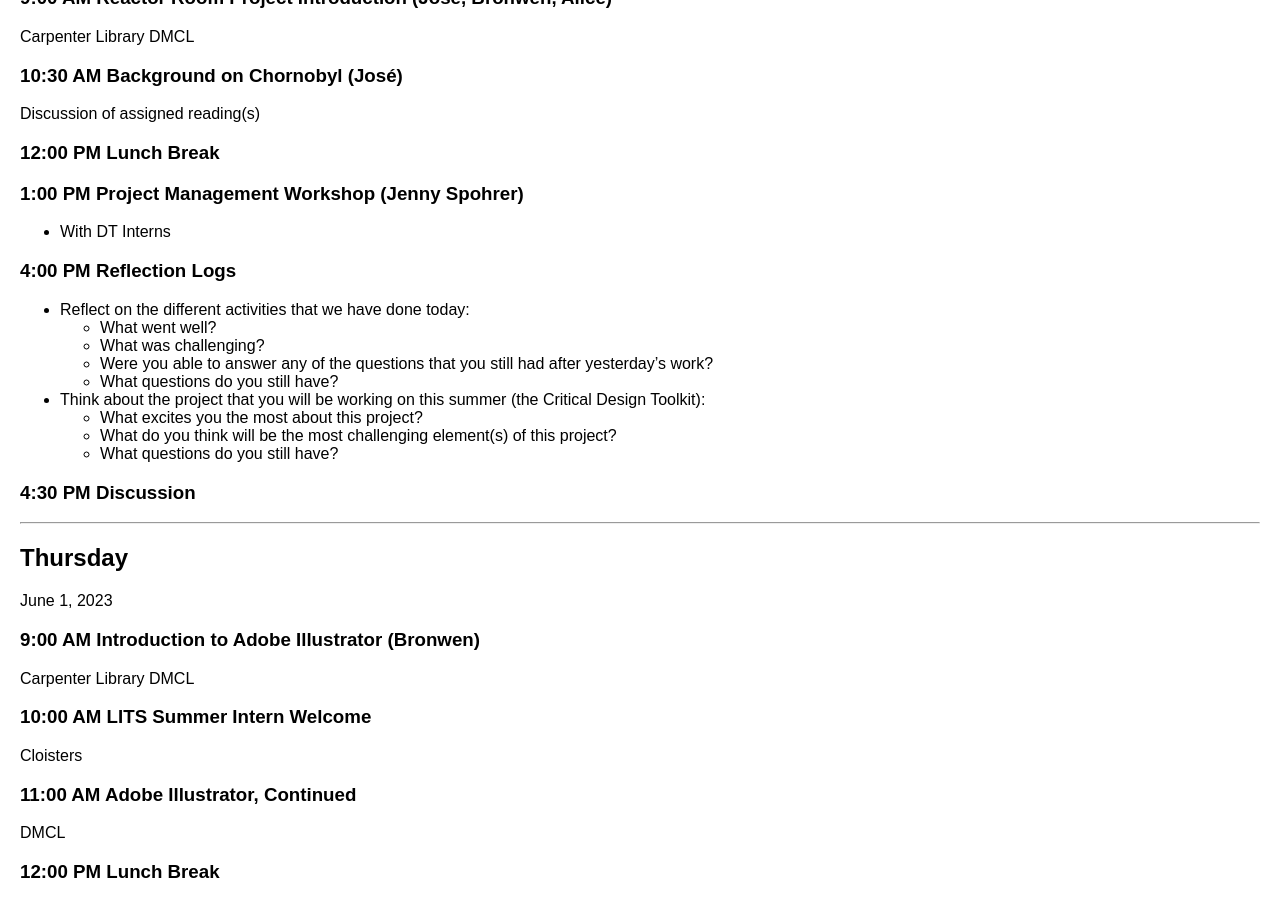
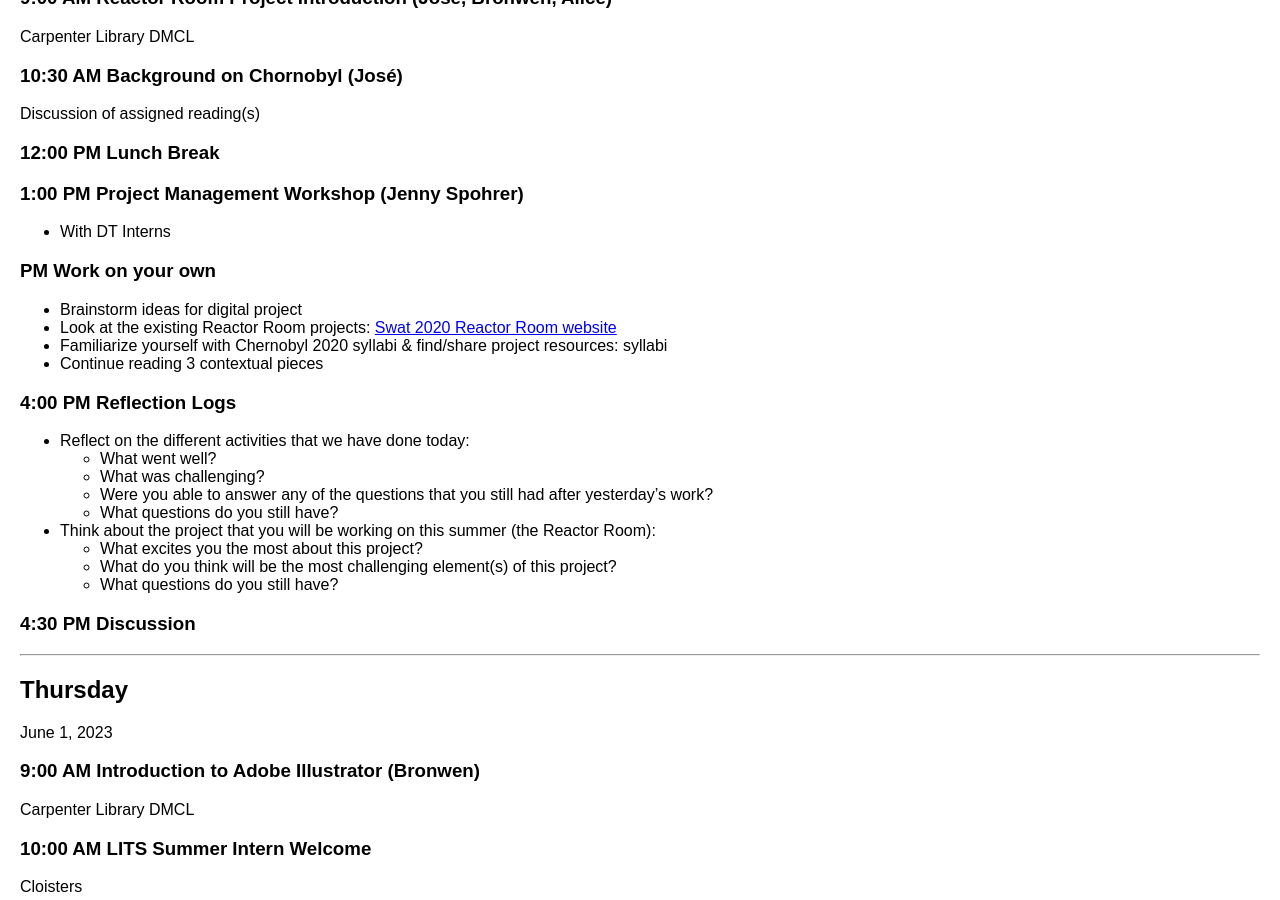
Before and after one commit to digbmc/dssf-syll, a Jekyll site: the page built from _weeks/01-intro.md, in a window 1280 px wide and 900 px high, scrolled down 2046 px. Built offline with Jekyll 4.4.1, drawn with Linux system fonts in a browser that asks for light colours.

Commit message:
update wed 5.31

```diff
--- a/_weeks/01-intro.md
+++ b/_weeks/01-intro.md
@@ -89,13 +89,21 @@ Discussion of assigned reading(s)
 ### 1:00 PM Project Management Workshop (Jenny Spohrer)
 - With DT Interns
 
+### PM Work on your own
+
+- Brainstorm ideas for digital project
+- Look at the existing Reactor Room projects: [Swat 2020 Reactor Room website](https://ds-pages.swarthmore.edu/reactor-room/)
+- Familiarize yourself with Chernobyl 2020 syllabi & find/share project resources: syllabi
+- Continue reading 3 contextual pieces
+
+
 ### 4:00 PM Reflection Logs
 - Reflect on the different activities that we have done today:
   - What went well?
   - What was challenging?
   - Were you able to answer any of the questions that you still had after yesterday's work?
   - What questions do you still have?
-- Think about the project that you will be working on this summer (the Critical Design Toolkit):
+- Think about the project that you will be working on this summer (the Reactor Room):
   - What excites you the most about this project?
   - What do you think will be the most challenging element(s) of this project?
   - What questions do you still have?
```
